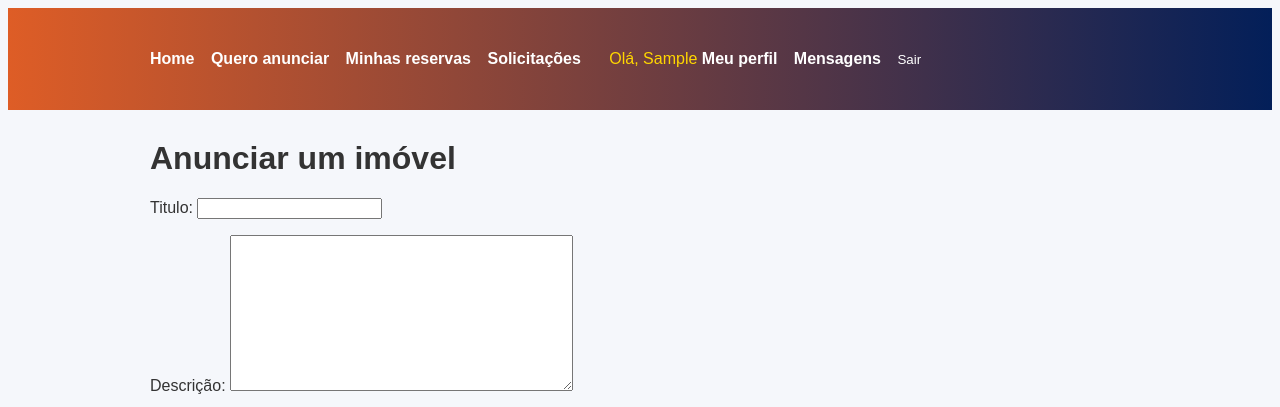
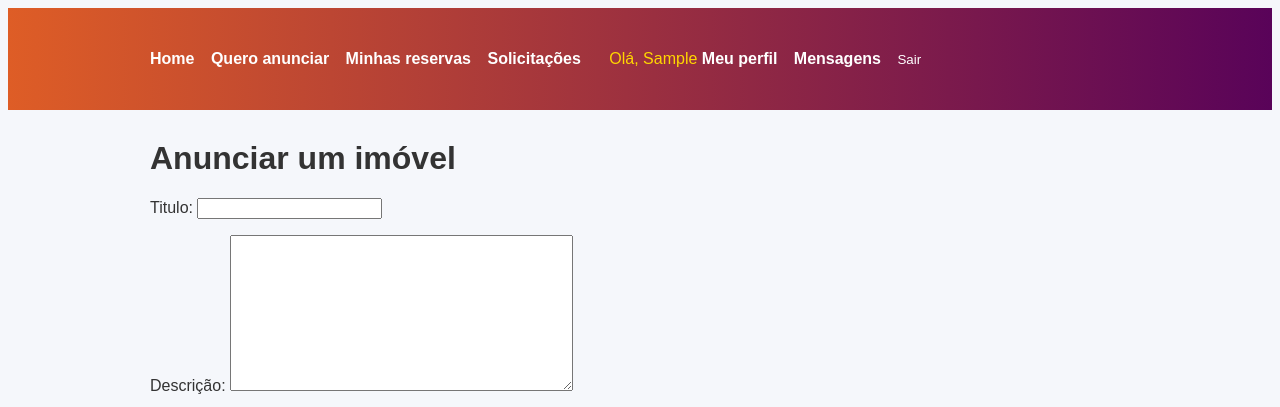
Before and after one commit to C14-2025/Aluga_Ai, a Django app: page /nova/ in a window 1280 px wide. Shown: the top 407 px of the page. Run offline with Django 4.2, Linux system fonts and the light colour scheme; the visitor is signed in with stand-in values (Sample User, id 1); data that the repository does not hold is empty.

Commit message:
Teste Deploy

```diff
--- a/static/css/custom.css
+++ b/static/css/custom.css
@@ -10,7 +10,7 @@ body {
   padding: 0 20px;
 }
 .site-header {
-  background: linear-gradient(90deg, #de5d26, #031f59);
+  background: linear-gradient(90deg, #de5d26, #590359);
   color: #fff;
   padding: 12px 0;
 }
```
